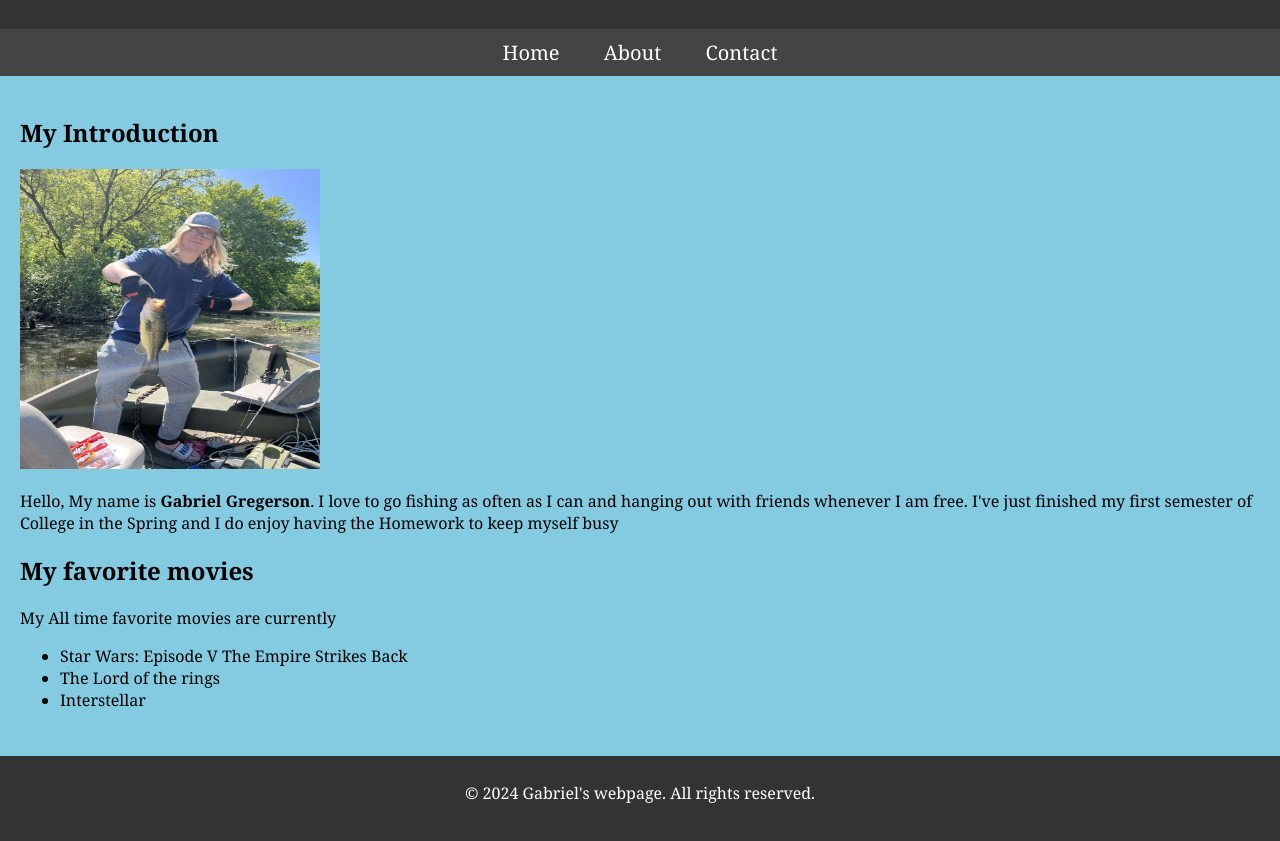
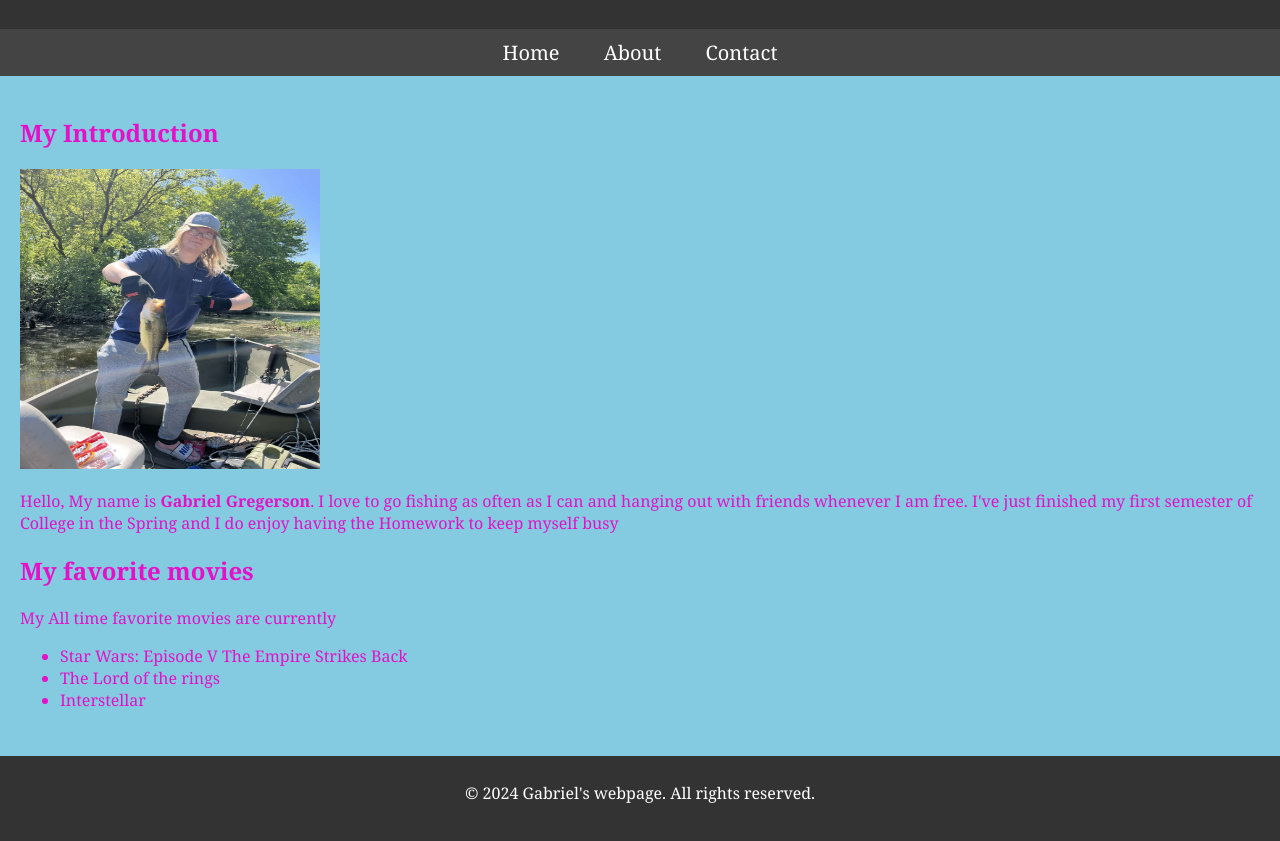
Before and after one commit to GabrielGregerson/GabrielGregerson.github.io, a plain HTML site: page index.html in a window 1280 px wide. Shown: the part 77-918 px from the top of the page. Drawn offline with Linux system fonts and the light colour scheme.

Commit message:
Update styles.css
Fixed the color issue

```diff
--- a/styles.css
+++ b/styles.css
@@ -39,6 +39,7 @@ section {
     background-color: #20a1c98a;
     padding: 20px;
 	min-height: 80vh;
+	color:rgb(230, 16, 201);
 }
 
 footer {
```
